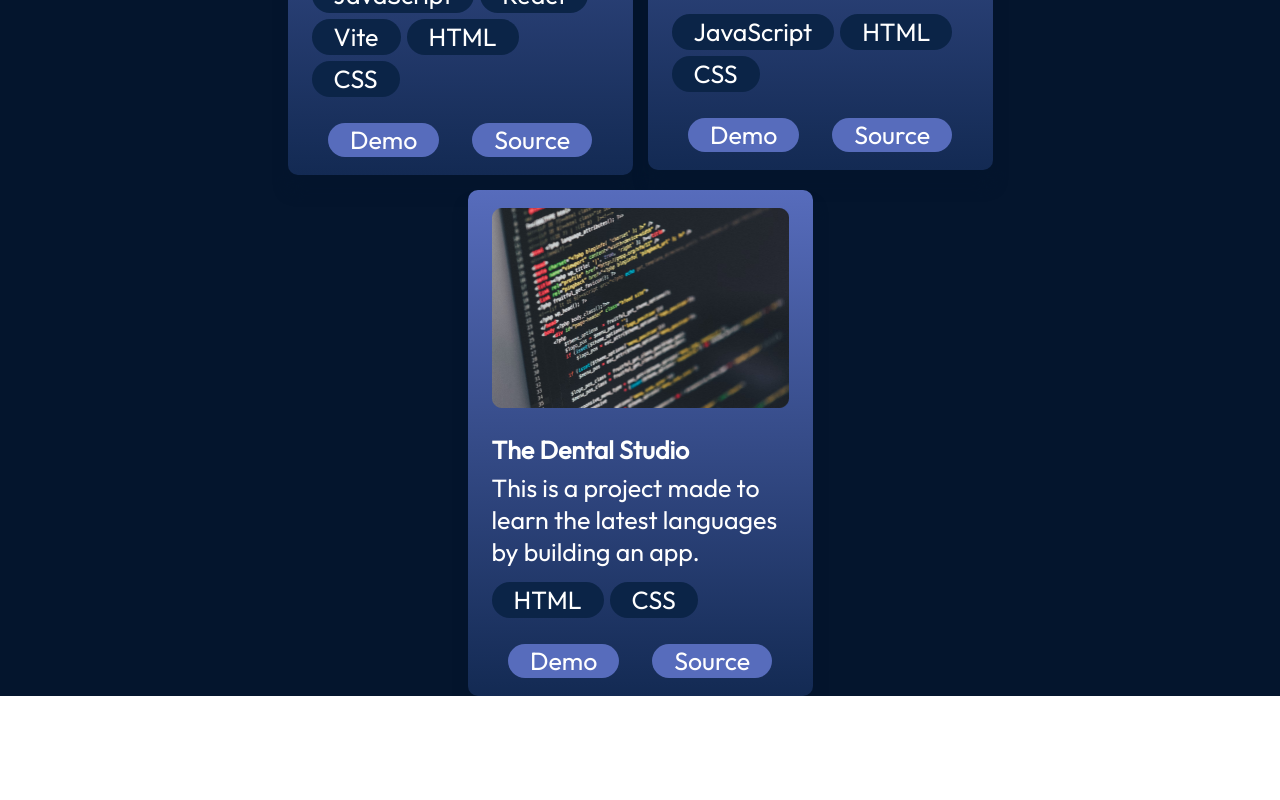
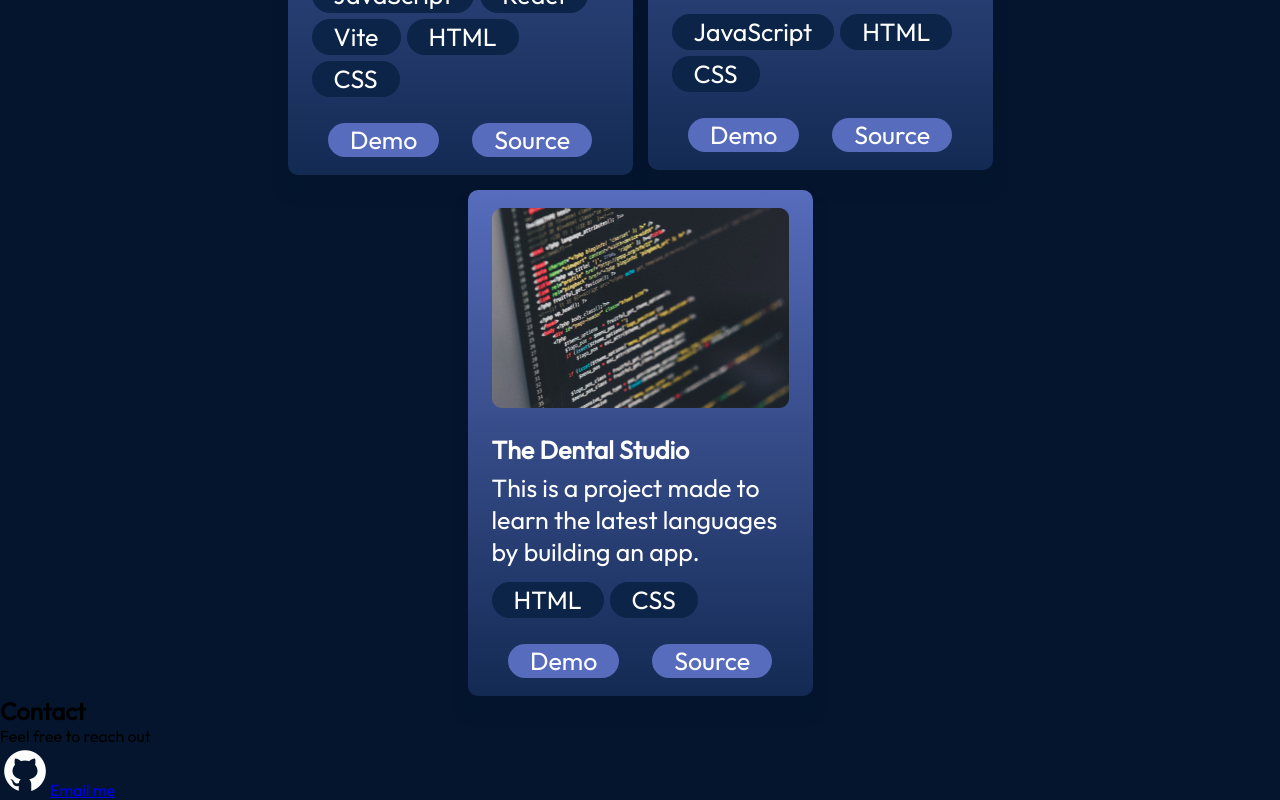
Before and after one commit to re-sha/portfolio, a React (Vite) app in the folder react-portfolio/: page / in a window 1280 px wide. Shown: the part 2856-3656 px from the top of the page. Before the commit the page ends 3552 px from the top, so only its background shows below. Built offline with nearby package versions, Linux system fonts and the light colour scheme.

Commit message:
import contact component into App component

```diff
--- a/react-portfolio/src/App.jsx
+++ b/react-portfolio/src/App.jsx
@@ -1,5 +1,6 @@
 import styles from "./App.module.css";
 import { About } from "./components/About/About";
+import { Contact } from "./components/Contact/Contact";
 import { Experience } from "./components/Experience/Experience";
 import { Hero } from "./components/Hero/Hero";
 import { Navbar } from "./components/Navbar/Navbar";
@@ -13,6 +14,7 @@ function App() {
     <About />
     <Experience />
     <Projects />
+    <Contact />
   </div>
   );
 }
```
